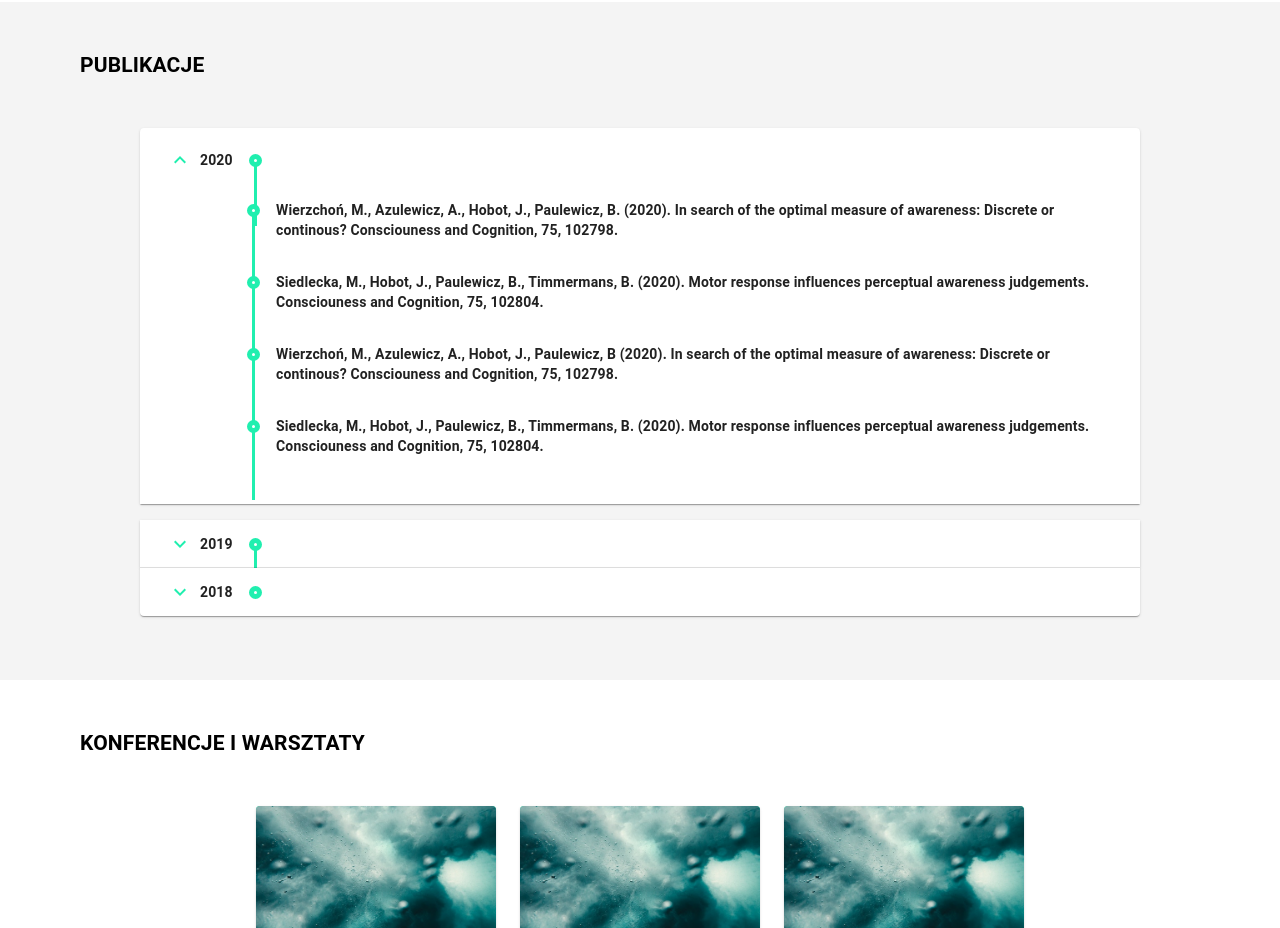
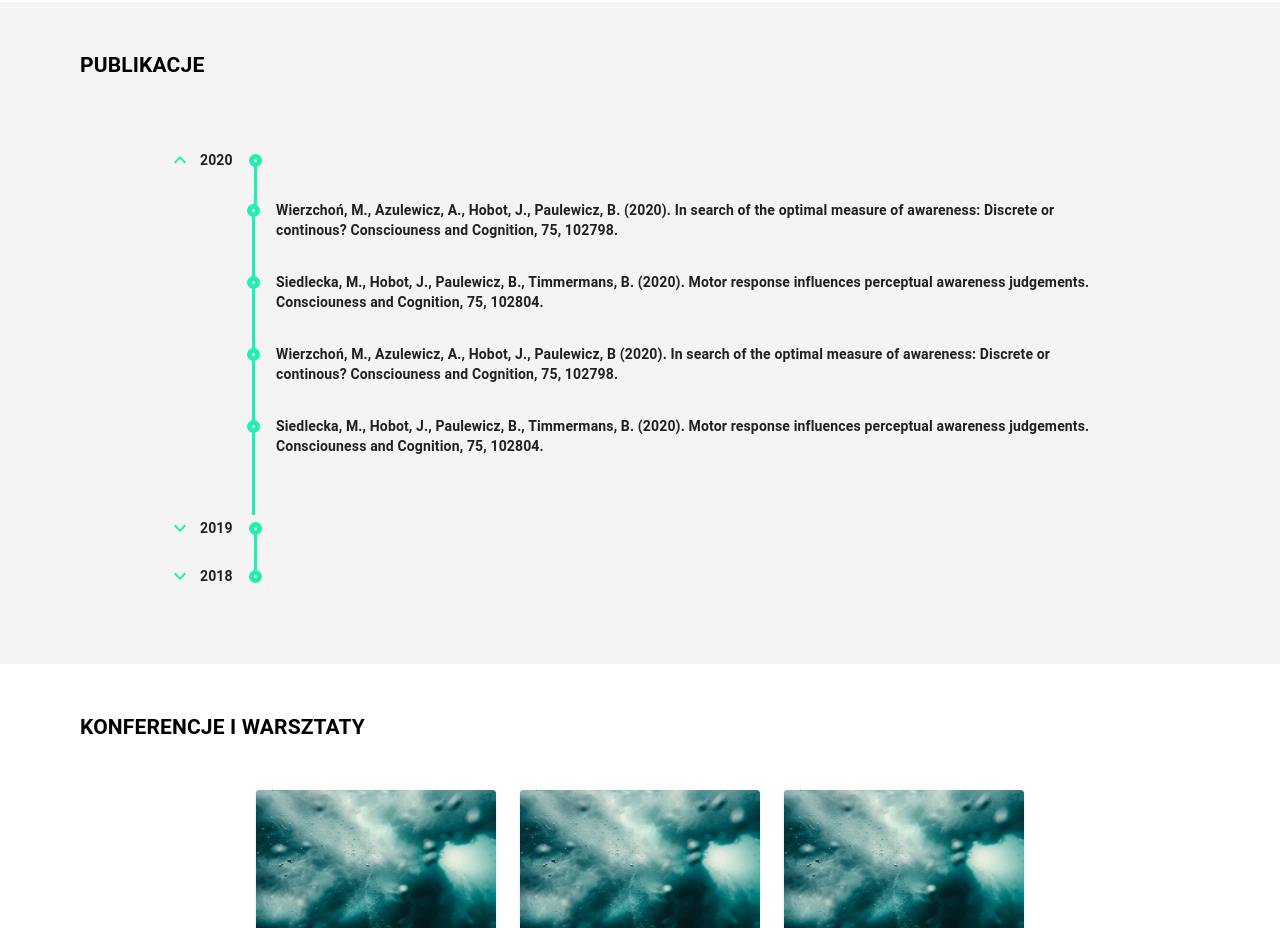
Before and after one commit to rysz-eriksson/science_webapp, a Gatsby site: page /research in a window 1280 px wide. Shown: the part 1020-1948 px from the top of the page. Built offline with nearby package versions, Linux system fonts and the light colour scheme; Gatsby itself is replaced by a stand-in of ours.

Commit message:
fix: accordion lines almost finished

```diff
--- a/src/components/accordion/accordion.js
+++ b/src/components/accordion/accordion.js
@@ -9,12 +9,20 @@ import ExpandMoreIcon from '@material-ui/icons/ExpandMore';
 import accordionStyles from './accordion.module.scss';
 
 const useStyles = makeStyles({
-    expanded: {
-        minHeight: '18px',
-    }
+    root: {
+        backgroundColor: 'transparent',
+        boxShadow: 'none',
+        position: 'inherit',
+        '&$expanded': {
+            margin: '0',
+
+          },
+    },
+    expanded: {},
 })
 
 const CustomAccordion = ({articles}) => {
+    const classes = useStyles();
     return (
         <div className={accordionStyles.container}>
             {articles.map((item, index) => {
@@ -22,7 +30,11 @@ const CustomAccordion = ({articles}) => {
                     <Accordion
                         defaultExpanded={index === 0}
                         key={item.year}
-                        className={accordionStyles.acc}
+                        className={classes.root}
+                        classes={{
+                            root: classes.root,
+                            expanded: classes.expanded,
+                          }}
                     >
                         <AccordionSummary
                             expandIcon={<ExpandMoreIcon />}
--- a/src/components/accordion/accordion.module.scss
+++ b/src/components/accordion/accordion.module.scss
@@ -38,7 +38,7 @@ $font-color: #FFFFFF;
             content: "";
             position: absolute;
             background-color: $bg-color;
-            height: 64px;
+            height: 50px;
             width: 3px;
             top: 12px;
             right: -16px;
@@ -79,7 +79,7 @@ $font-color: #FFFFFF;
             content: "";
             position: absolute;
             background-color: $bg-color;
-            height: 100%;
+            height: 120%;
             width: 3px;
             top: 12px;
             left: 96px;
```
